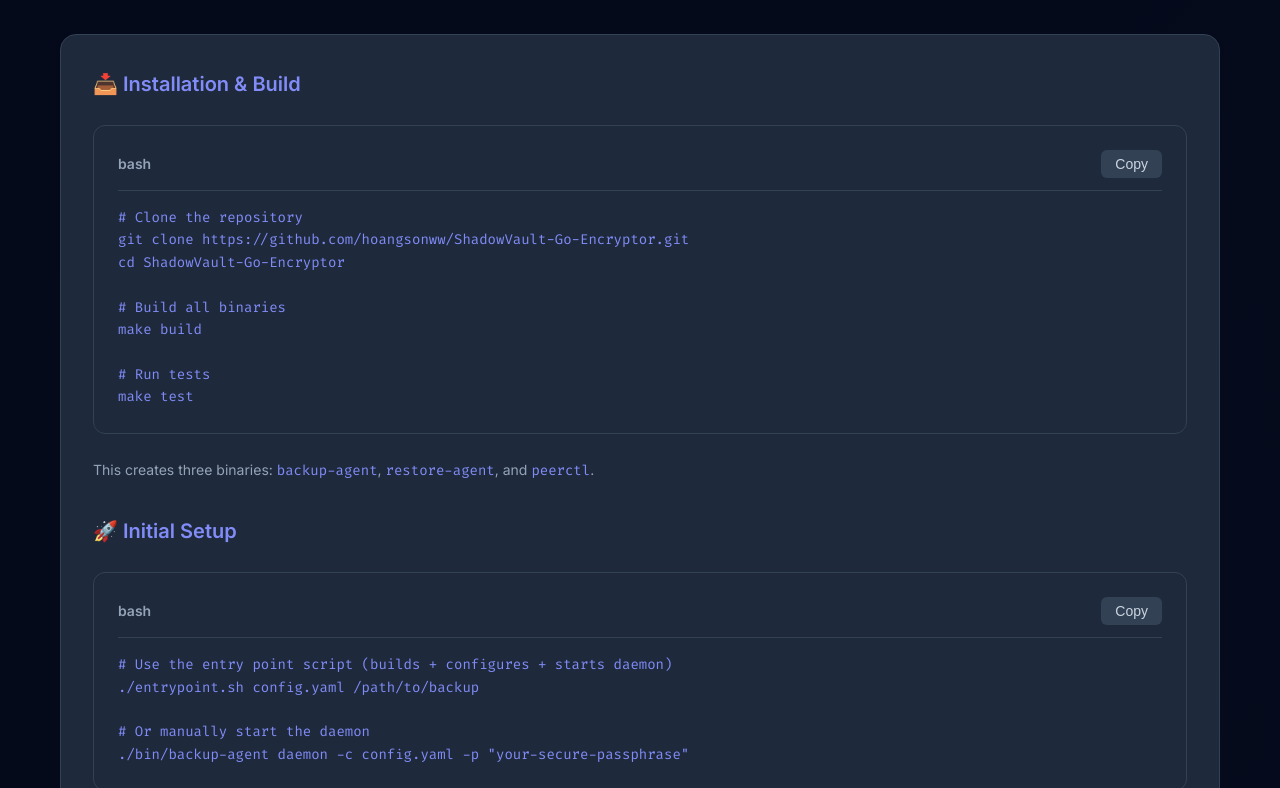
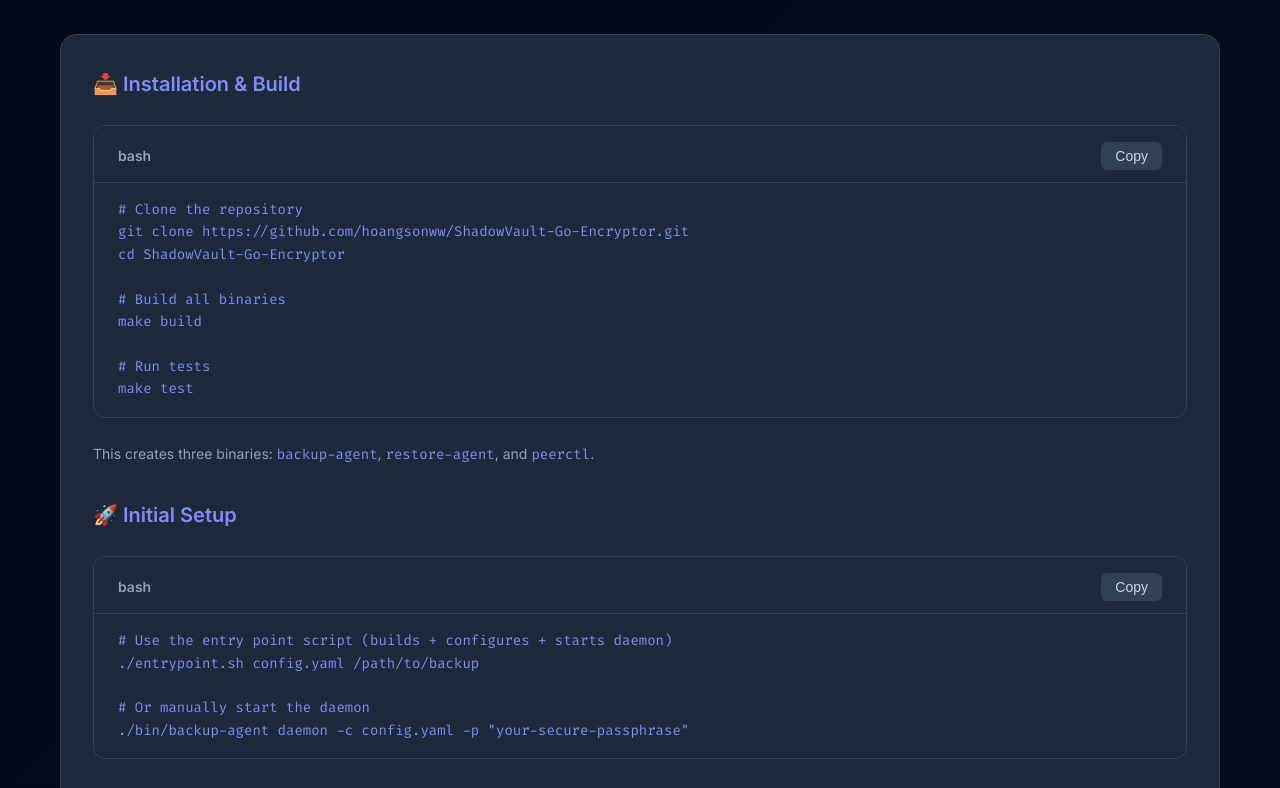
Before and after one commit to hoangsonww/ShadowVault-Decentralized-Backup-Agent, a plain HTML site: page index.html in a window 1280 px wide. Shown: the part 3480-4268 px from the top of the page. Drawn offline with Linux system fonts and the light colour scheme.

Commit message:
fix: enhance code block styling for better readability and usability

```diff
--- a/packages/styles.css
+++ b/packages/styles.css
@@ -431,21 +431,30 @@ section {
 /* Code Blocks */
 .code-block {
   background: var(--code-bg);
-  padding: 1.5rem;
   border-radius: 0.75rem;
   border: 1px solid var(--border-color);
-  overflow-x: auto;
   margin: 1.5rem 0;
   position: relative;
+  overflow: hidden;
 }
 
 .code-header {
   display: flex;
   justify-content: space-between;
   align-items: center;
-  margin-bottom: 1rem;
+  padding: 1rem 1.5rem;
   padding-bottom: 0.75rem;
   border-bottom: 1px solid var(--border-color);
+  background: var(--code-bg);
+  position: sticky;
+  left: 0;
+  top: 0;
+  z-index: 1;
+}
+
+.code-block pre {
+  padding: 1rem 1.5rem;
+  overflow-x: auto;
 }
 
 .code-lang {
```
